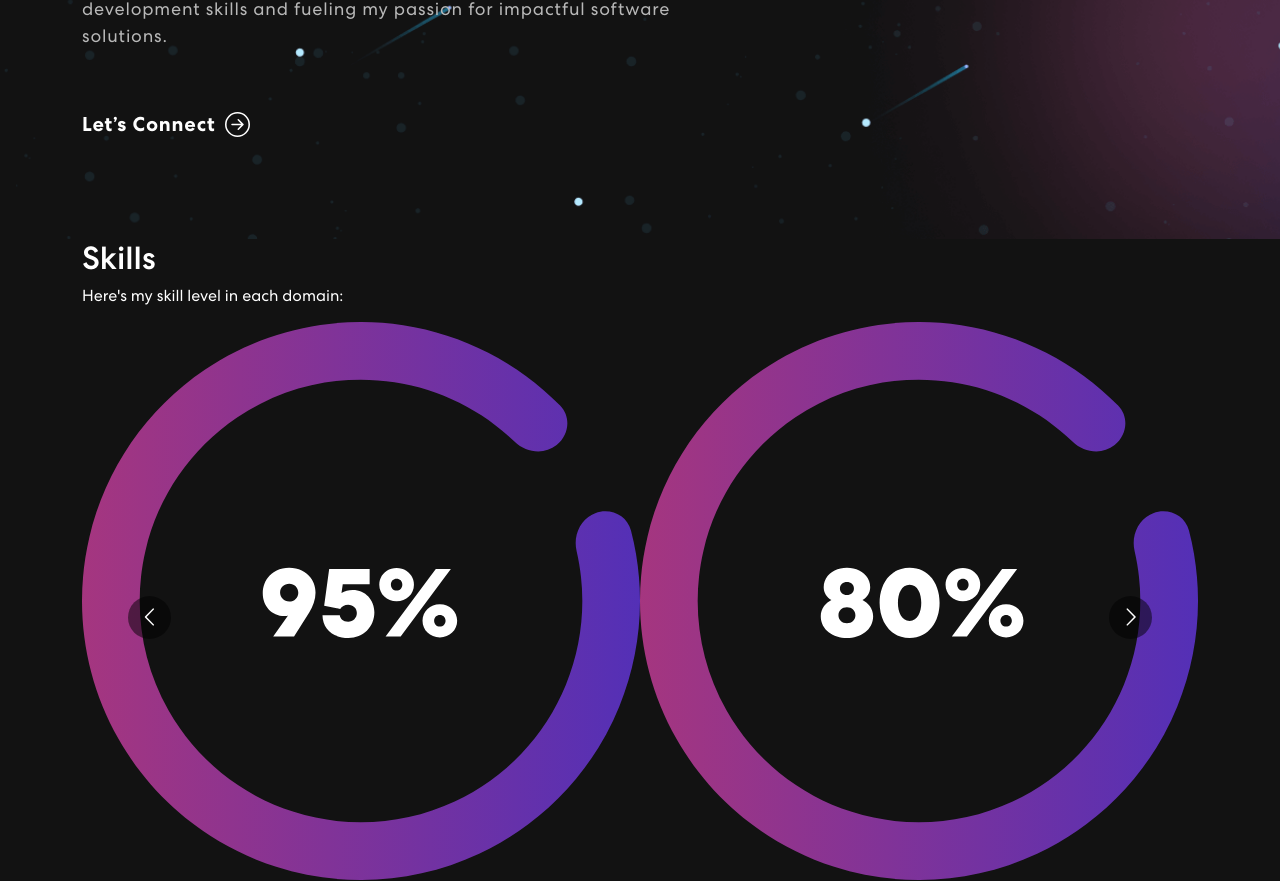
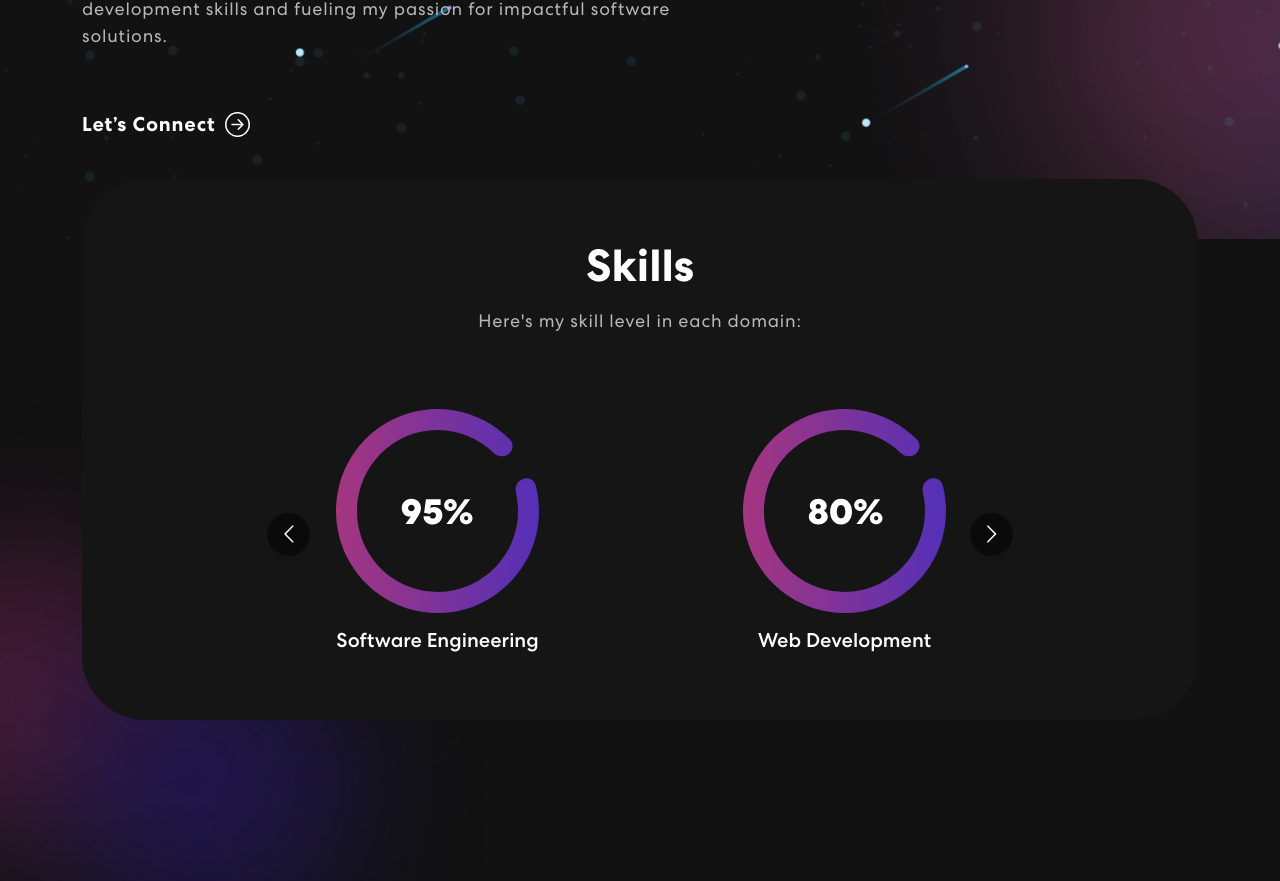
Before and after one commit to sage9705/personal-portfolio, a React (Create React App) app: page / in a window 1280 px wide. Shown: the part 873-1754 px from the top of the page. Built offline with nearby package versions, Linux system fonts and the light colour scheme.

Commit message:
Add skill styles

```diff
--- a/src/App.css
+++ b/src/App.css
@@ -296,3 +296,42 @@
 .txt-rotate > .wrap {
   border-right: 0.08em solid #666;
 }
+
+.skill {
+  padding: 0 0 50px 0;
+  position: relative;
+}
+.skill-bx {
+  background: #151515;
+  border-radius: 64px;
+  text-align: center;
+  padding: 60px 50px;
+  margin-top: -60px;
+}
+.skill h2 {
+	font-size: 45px;
+	font-weight: 700;
+}
+.skill p {
+    color: #B8B8B8;
+    font-size: 18px;
+    letter-spacing: 0.8px;
+    line-height: 1.5em;
+    margin: 14px 0 75px 0;
+}
+.skill-slider {
+  width: 80%;
+  margin: 0 auto;
+  position: relative;
+}
+.skill-slider .item img {
+  width: 50%;
+  margin: 0 auto 15px auto;
+}
+.background-image-left {
+  top: 28%;
+  position: absolute;
+  bottom: 0;
+  width: 40%;
+  z-index: -4;
+}
```
